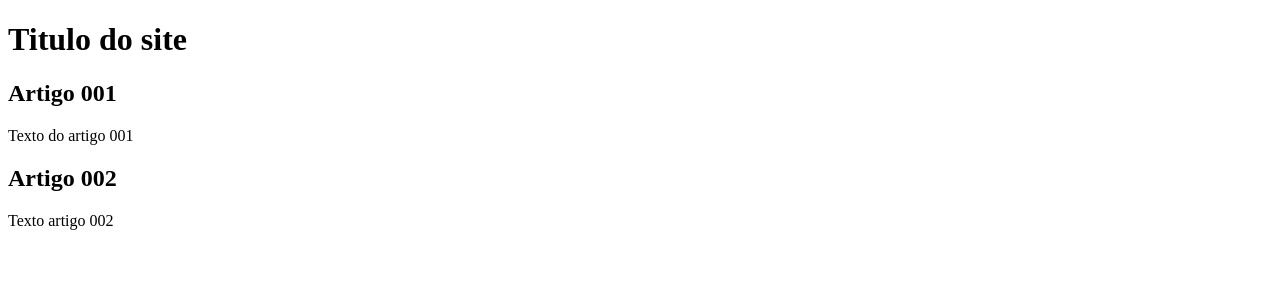
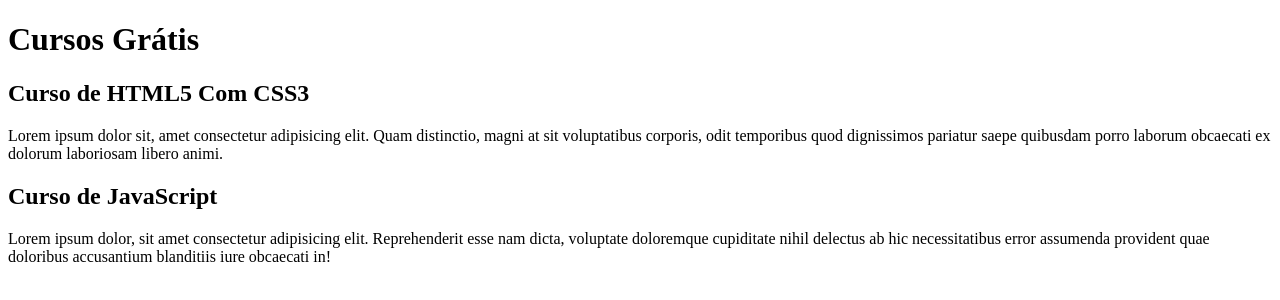
Before and after one commit to LeandroRDS/projero-site, a plain HTML site: page index.html in a window 1280 px wide. Drawn offline with Linux system fonts and the light colour scheme.

Commit message:
comecei a escrever o conteúdo

```diff
--- a/index.html
+++ b/index.html
@@ -9,17 +9,17 @@
 <body>
     <main>
         <header>
-                <h1>Titulo do site</h1>
+                <h1>Cursos Grátis</h1>
         </header>
 
         <article>
-                <h2>Artigo 001</h2>
-                <p>Texto do artigo 001</p>
+                <h2>Curso de HTML5 Com CSS3 </h2>
+                <p>Lorem ipsum dolor sit, amet consectetur adipisicing elit. Quam distinctio, magni at sit voluptatibus corporis, odit temporibus quod dignissimos pariatur saepe quibusdam porro laborum obcaecati ex dolorum laboriosam libero animi.</p>
         </article>
 
         <article>
-            <h2>Artigo 002</h2>
-            <p>Texto artigo 002</p>
+            <h2>Curso de JavaScript</h2>
+            <p>Lorem ipsum dolor, sit amet consectetur adipisicing elit. Reprehenderit esse nam dicta, voluptate doloremque cupiditate nihil delectus ab hic necessitatibus error assumenda provident quae doloribus accusantium blanditiis iure obcaecati in!</p>
         </article>
     </main>
 
```
